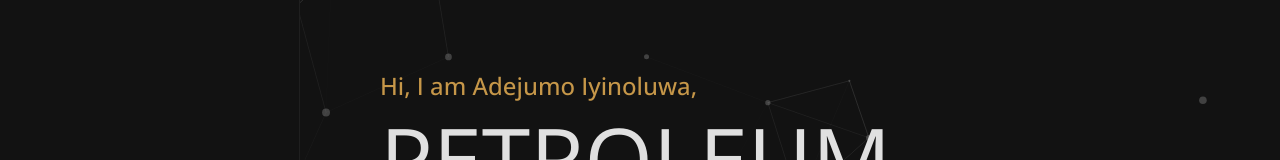
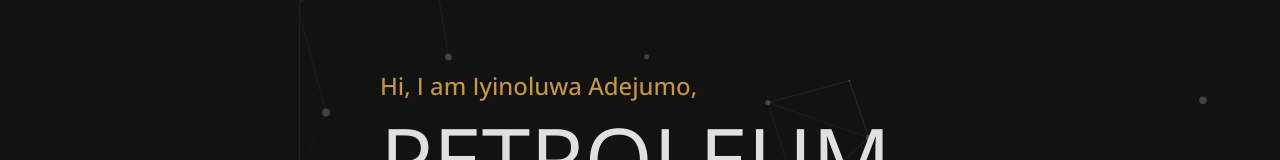
Before and after one commit to Rum2y/personal-portfolio, a React (Vite) app: page / in a window 1280 px wide. Shown: the part 138-298 px from the top of the page. Built offline with nearby package versions, Linux system fonts and the light colour scheme.

Commit message:
name corrected

```diff
--- a/src/Components/Home.jsx
+++ b/src/Components/Home.jsx
@@ -6,7 +6,7 @@ export default function Home() {
       <div className="lg:mb-[10rem] mb-[5rem]" id="Home">
         <div className="mt-[4rem] xs:w-full lg:w-3/4">
           <h4 className="text-[#C69749] font-medium text-2xl mb-2 xs:text-center lg:text-left">
-            Hi, I am Adejumo Iyinoluwa,
+            Hi, I am Iyinoluwa Adejumo,
           </h4>
           <h1 className="text-[#E0E0E0] xs:text-[2.5rem] lg:text-[4rem] lg:leading-[4.5rem] xl:text-[5.5rem] font-[350] xs:leading-[3rem] xl:leading-[6rem] xs:text-center lg:text-left">
             PETROLEUM ENGINEER & SOFTWARE DEVELOPER
--- a/src/Framer.jsx
+++ b/src/Framer.jsx
@@ -5,7 +5,7 @@ export default function Framer({ children }) {
     <motion.div
       initial="hidden"
       whileInView="visible"
-      viewport={{ once: true, amount: 0.2 }}
+      viewport={{ amount: 0.2 }}
       transition={{ duration: 0.5 }}
       variants={{
         visible: { opacity: 1, y: 0 },
```
